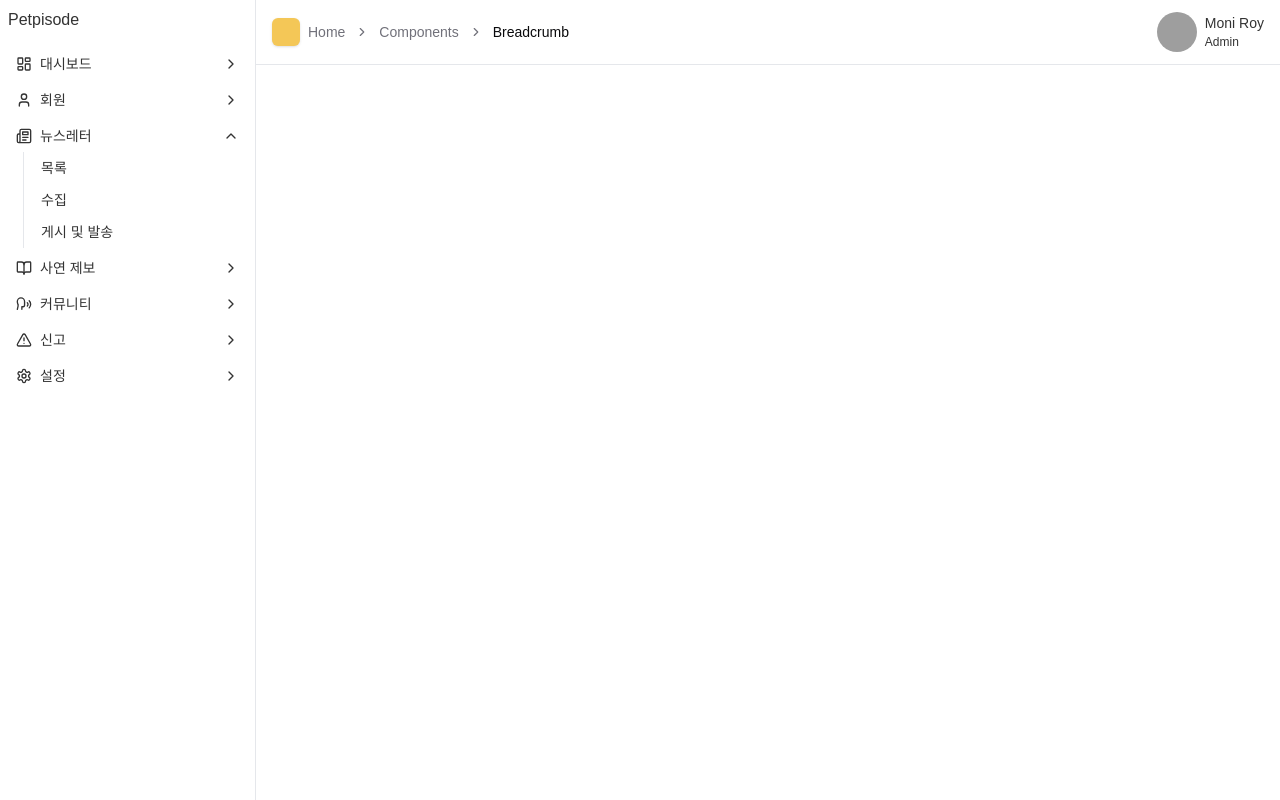
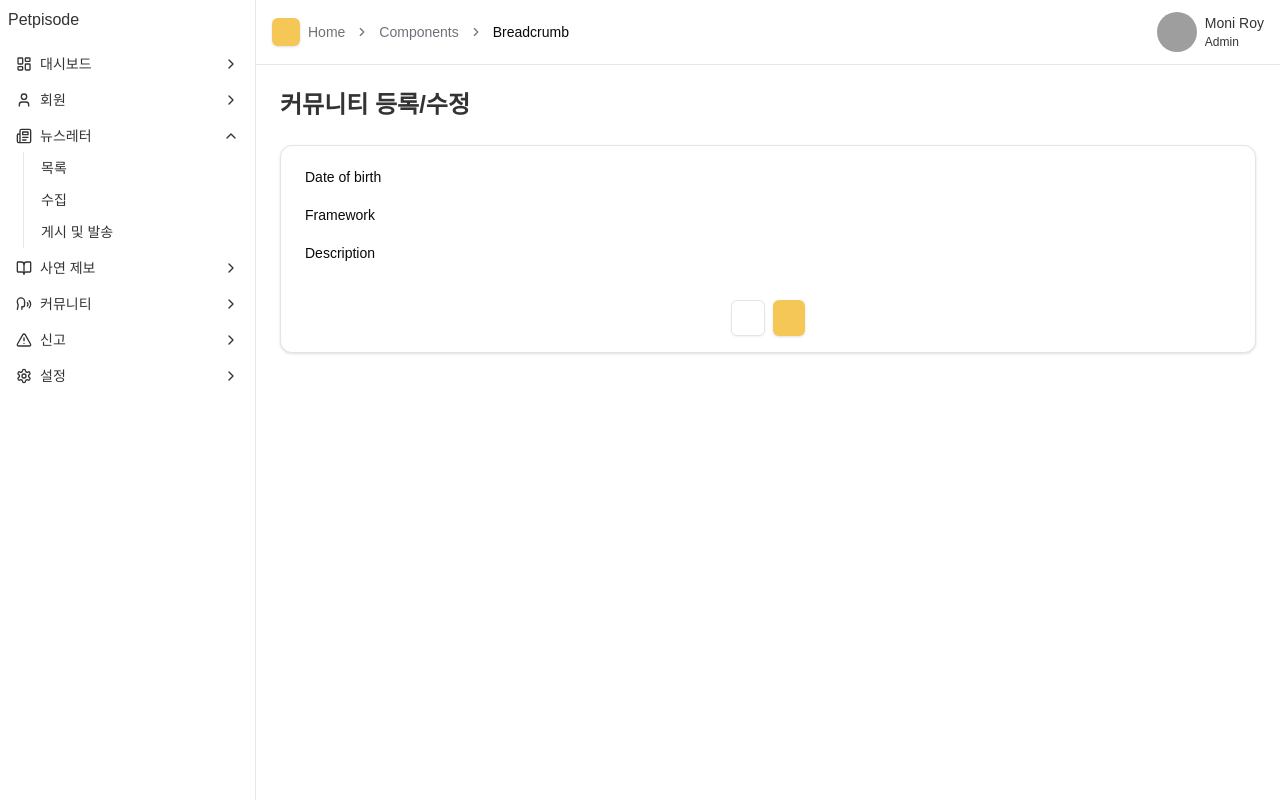
Before and after one commit to dot-team/petpisode, a Next.js app: page /admin in a window 1280 px wide. Built offline with nearby package versions, Linux system fonts and the light colour scheme; grey boxes are pictures that could not be loaded.

Commit message:
fix: 관리자 예시 페이지 수정

```diff
--- a/src/app/admin/page.tsx
+++ b/src/app/admin/page.tsx
@@ -1,60 +1,25 @@
 'use client';
 
-// import { Input } from '@/components/ui/input';
-// import { Label } from '@/components/ui/label';
-// import { DetailViewContainer } from '@/components/AdminViewContainer';
-// import { FormContainer } from '@/components/AdminFormContainer';
-// import {
-//     Select,
-//     SelectContent,
-//     SelectItem,
-//     SelectTrigger,
-//     SelectValue,
-// } from '@/components/ui/select';
-// import { Textarea } from '@/components/ui/textarea';
+import { Label } from '@/components';
+import FormContainer from '@/components/admin/AdminFormContainer';
 
 export default function page() {
-    // Example detail view
-    // const detailItems = [
-    //     {
-    //         label: 'Date of birth',
-    //         content: '커뮤니티라라라라 커뮤니티라라라라커뮤니티라라라라커뮤니티라라라라',
-    //     },
-    //     {
-    //         label: 'Framework',
-    //         content: '커뮤니티라라라라',
-    //     },
-    //     {
-    //         label: 'Description',
-    //         content:
-    //             '커뮤니티라라라라 커뮤니티라라라라커뮤니티라라라라커뮤니티라라라라 커뮤니티라라라라 커뮤니티라라라라커뮤니티라라라라커뮤니티라라라라',
-    //     },
-    // ];
-
     return (
         <div className="space-y-10 p-6">
-            {/* Detail View Example */}
-            {/* <DetailViewContainer
-                title="커뮤니티 상세"
-                items={detailItems}
-                onCancel={() => console.log('Cancel clicked')}
-                onSubmit={() => console.log('Submit clicked')}
-            /> */}
-
-            {/* Form Example */}
-            {/* <FormContainer
+            {/* Form 예시, 내부 form요소는 공통 컴포넌트 병합 후 수정 예정 */}
+            <FormContainer
                 title="커뮤니티 등록/수정"
                 onCancel={() => console.log('Cancel clicked')}
                 onSubmit={() => console.log('Submit clicked')}
             >
                 <div className="grid gap-1.5">
                     <Label htmlFor="date">Date of birth</Label>
-                    <Input id="date" placeholder="Name of your project" />
+                    {/* <Input id="date" placeholder="Name of your project" /> */}
                 </div>
 
                 <div className="grid gap-1.5">
                     <Label htmlFor="framework">Framework</Label>
-                    <Select>
+                    {/* <Select>
                         <SelectTrigger id="framework">
                             <SelectValue placeholder="Select" />
                         </SelectTrigger>
@@ -63,18 +28,18 @@ export default function page() {
                             <SelectItem value="react">React</SelectItem>
                             <SelectItem value="vue">Vue</SelectItem>
                         </SelectContent>
-                    </Select>
+                    </Select> */}
                 </div>
 
                 <div className="grid gap-1.5">
                     <Label htmlFor="description">Description</Label>
-                    <Textarea
+                    {/* <Textarea
                         id="description"
                         placeholder="Type your message here."
                         className="min-h-[150px]"
-                    />
+                    /> */}
                 </div>
-            </FormContainer> */}
+            </FormContainer>
         </div>
     );
 }
```
